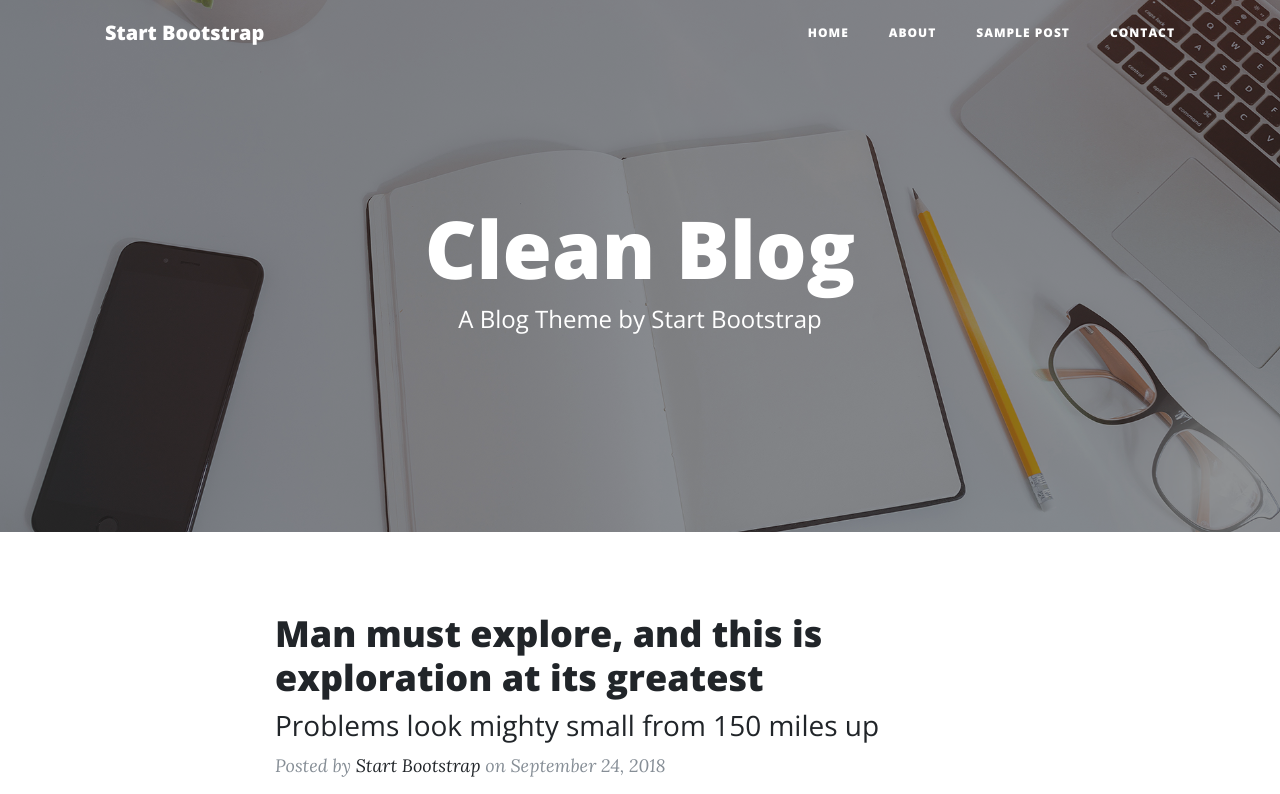
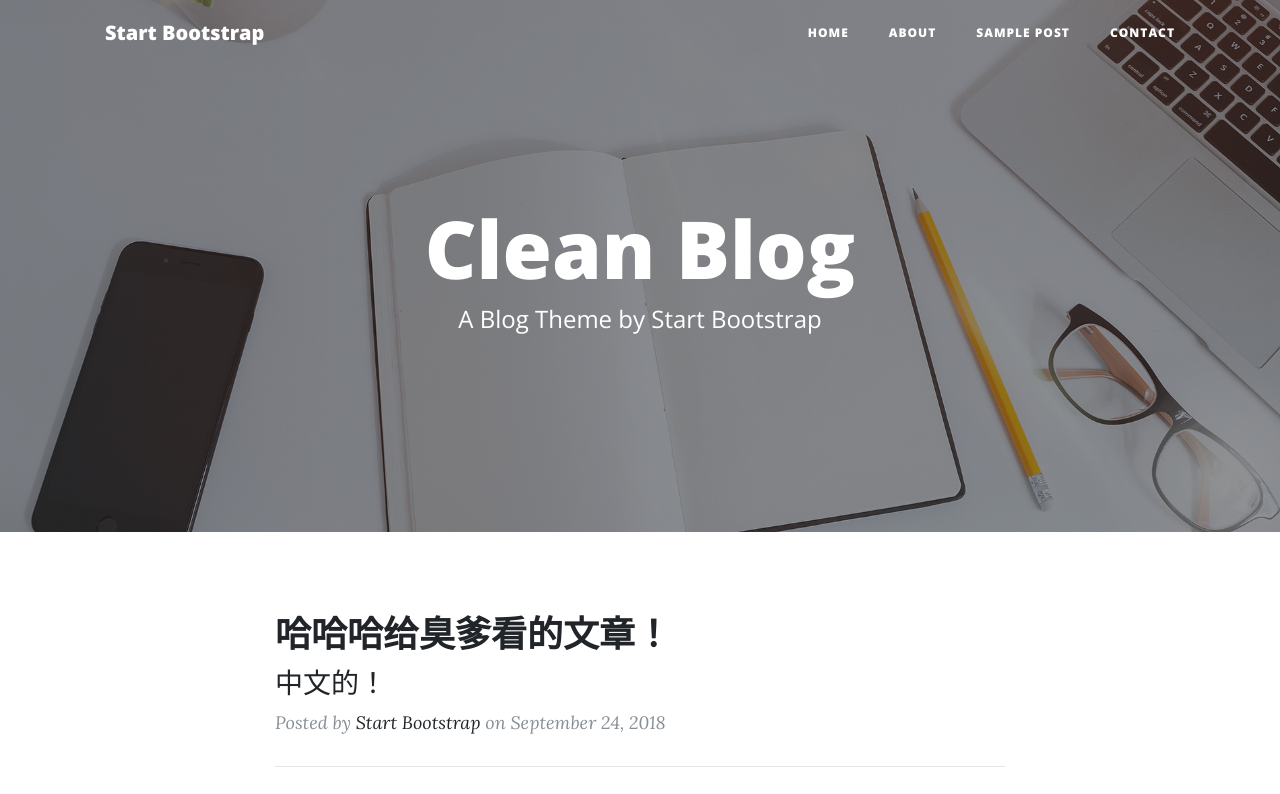
Before and after one commit to aerzitudou/blog, a website: page index.html in a window 1280 px wide. Shown: the top 794 px of the page. Drawn offline with nearby package versions, Linux system fonts and the light colour scheme.

Commit message:
add bootstrap theme 5

```diff
--- a/index.html
+++ b/index.html
@@ -74,10 +74,10 @@
           <div class="post-preview">
             <a href="post.html">
               <h2 class="post-title">
-                Man must explore, and this is exploration at its greatest
+                哈哈哈给臭爹看的文章！
               </h2>
               <h3 class="post-subtitle">
-                Problems look mighty small from 150 miles up
+                中文的！
               </h3>
             </a>
             <p class="post-meta">Posted by
```
